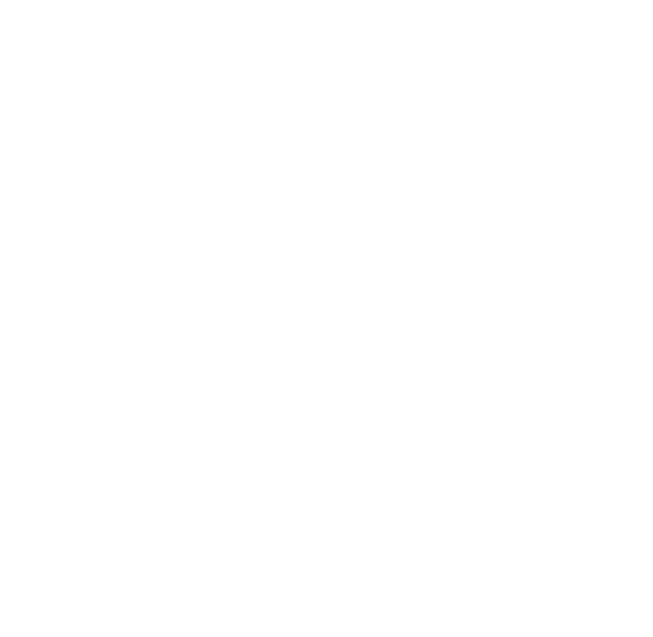
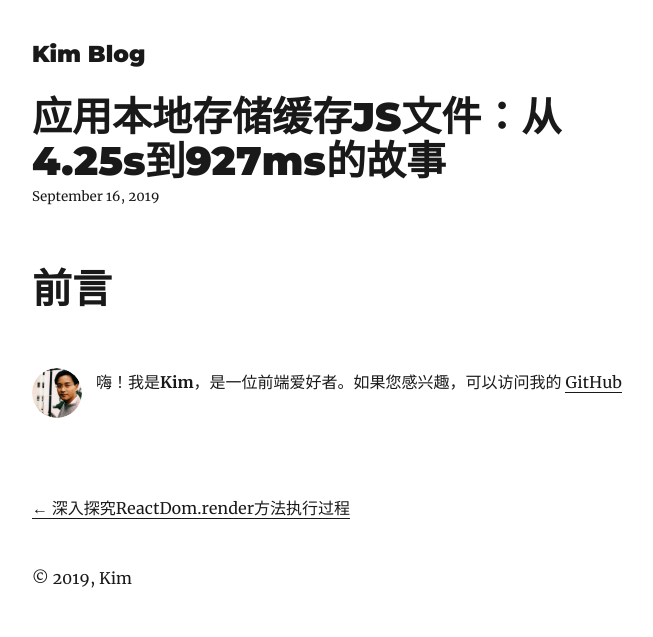
Before and after one commit to hubvue/blog1, a Gatsby site: page /cache-scripts-to-local/ in a window 1280 px wide. Before the commit this address had no page. Shown: the whole page, without its empty margins (293-946 px from the left). Built offline with nearby package versions, Linux system fonts and the light colour scheme; Gatsby itself is replaced by a stand-in of ours; some packages are replaced by stand-ins of ours.

Commit message:
add cache-script-to-local

```diff
--- /dev/null
+++ b/content/blog/cache-scripts-to-local/index.md
@@ -0,0 +1,7 @@
+---
+title: 应用本地存储缓存JS文件：从4.25s到927ms的故事
+date: '2019-09-16'
+description: 使用localStorage、indexedDB、WebSQL在本地存储JavaScript文件，降低项目在网络请求上的性能浪费
+---
+
+# 前言
```
Also changed, not shown: content/blog/reactdom-render/index.md (+2 -0 lines).
